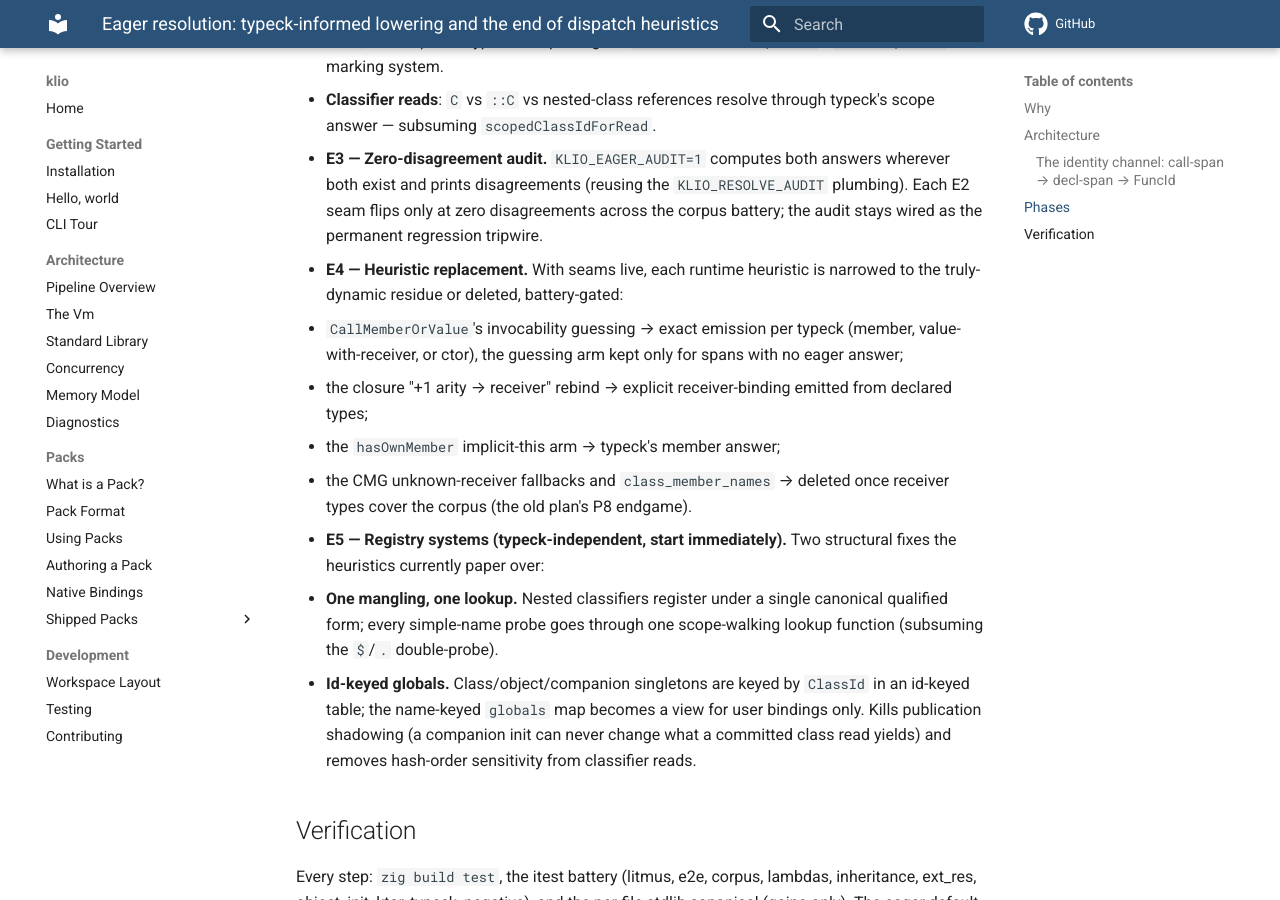
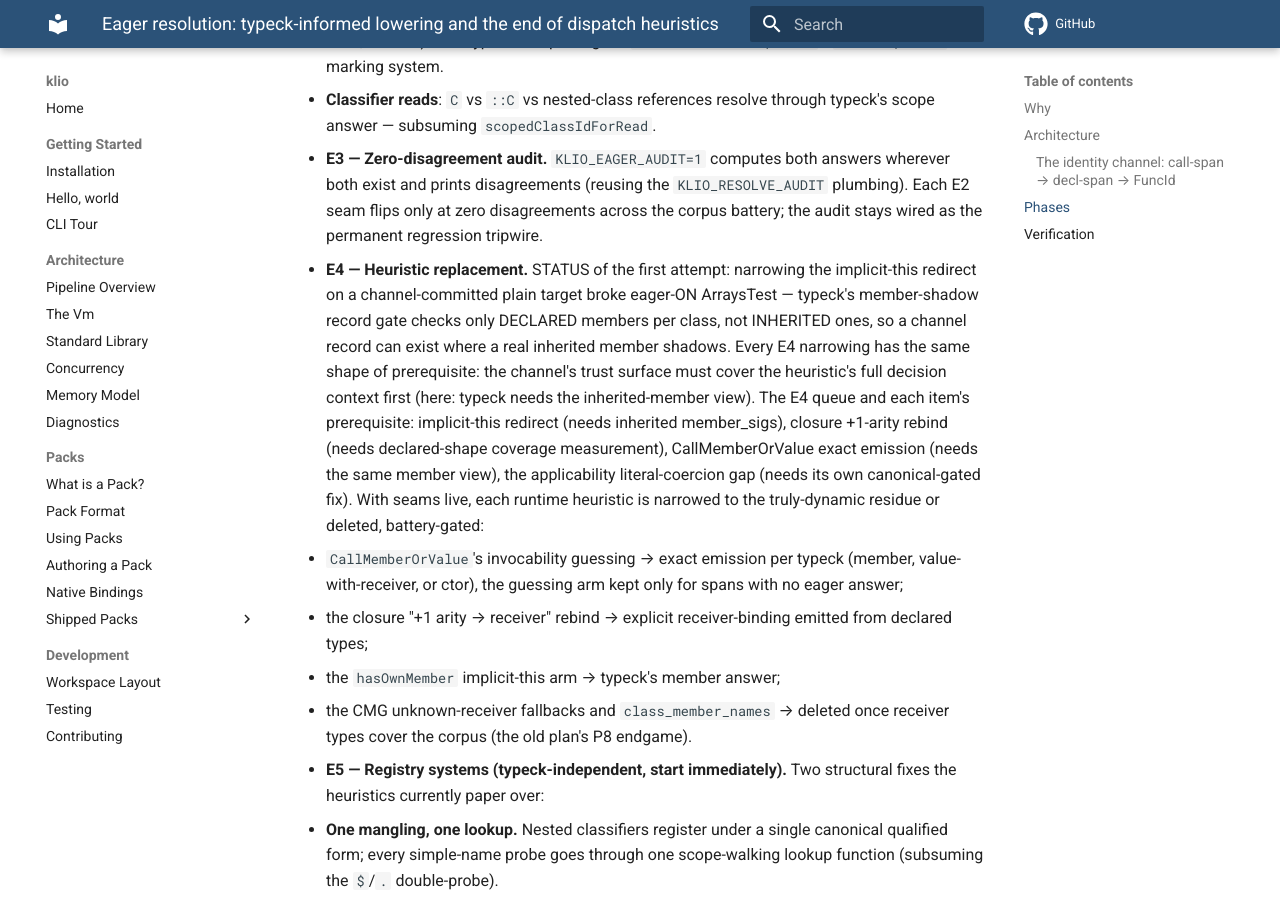
Before and after one commit to DrewCarlson/klio, an MkDocs documentation site: the page built from docs/eager-resolution-plan.md, in a window 1280 px wide and 900 px high, scrolled down 2251 px. Built offline with MkDocs 1.6.1 and Material for MkDocs 9.7.7, drawn with Linux system fonts in a browser that asks for light colours; comment, search, counter and statistics services are not loaded.

Commit message:
docs: the E4 queue records each narrowing's trust prerequisite
The first E4 narrowing (implicit-this redirect yielding to a
channel-committed plain target) is reverted with its lesson: typeck's
member-shadow record gate sees only DECLARED members per class, not
INHERITED ones, so a channel record can exist where a real inherited
member shadows — eager-ON ArraysTest crashed on it. Every E4 narrowing
has the same shape of prerequisite: the channel's trust surface must
cover the heuristic's full decision context first. The plan's E4
section now names each item's prerequisite. Final gate: suites 230/230,
eager-ON and eager-OFF canonicals byte-identical.

```diff
--- a/docs/eager-resolution-plan.md
+++ b/docs/eager-resolution-plan.md
@@ -103,7 +103,19 @@ probes (`argDeclTypeRef`, `local_decl_types`, `local_decl_nullable`).
   disagreements across the corpus battery; the audit stays wired as the
   permanent regression tripwire.
 
-- **E4 — Heuristic replacement.** With seams live, each runtime heuristic is
+- **E4 — Heuristic replacement.** STATUS of the first attempt: narrowing
+  the implicit-this redirect on a channel-committed plain target broke
+  eager-ON ArraysTest — typeck's member-shadow record gate checks only
+  DECLARED members per class, not INHERITED ones, so a channel record can
+  exist where a real inherited member shadows. Every E4 narrowing has the
+  same shape of prerequisite: the channel's trust surface must cover the
+  heuristic's full decision context first (here: typeck needs the
+  inherited-member view). The E4 queue and each item's prerequisite:
+  implicit-this redirect (needs inherited member_sigs), closure +1-arity
+  rebind (needs declared-shape coverage measurement), CallMemberOrValue
+  exact emission (needs the same member view), the applicability
+  literal-coercion gap (needs its own canonical-gated fix).
+ With seams live, each runtime heuristic is
   narrowed to the truly-dynamic residue or deleted, battery-gated:
   - `CallMemberOrValue`'s invocability guessing → exact emission per typeck
     (member, value-with-receiver, or ctor), the guessing arm kept only for
```
